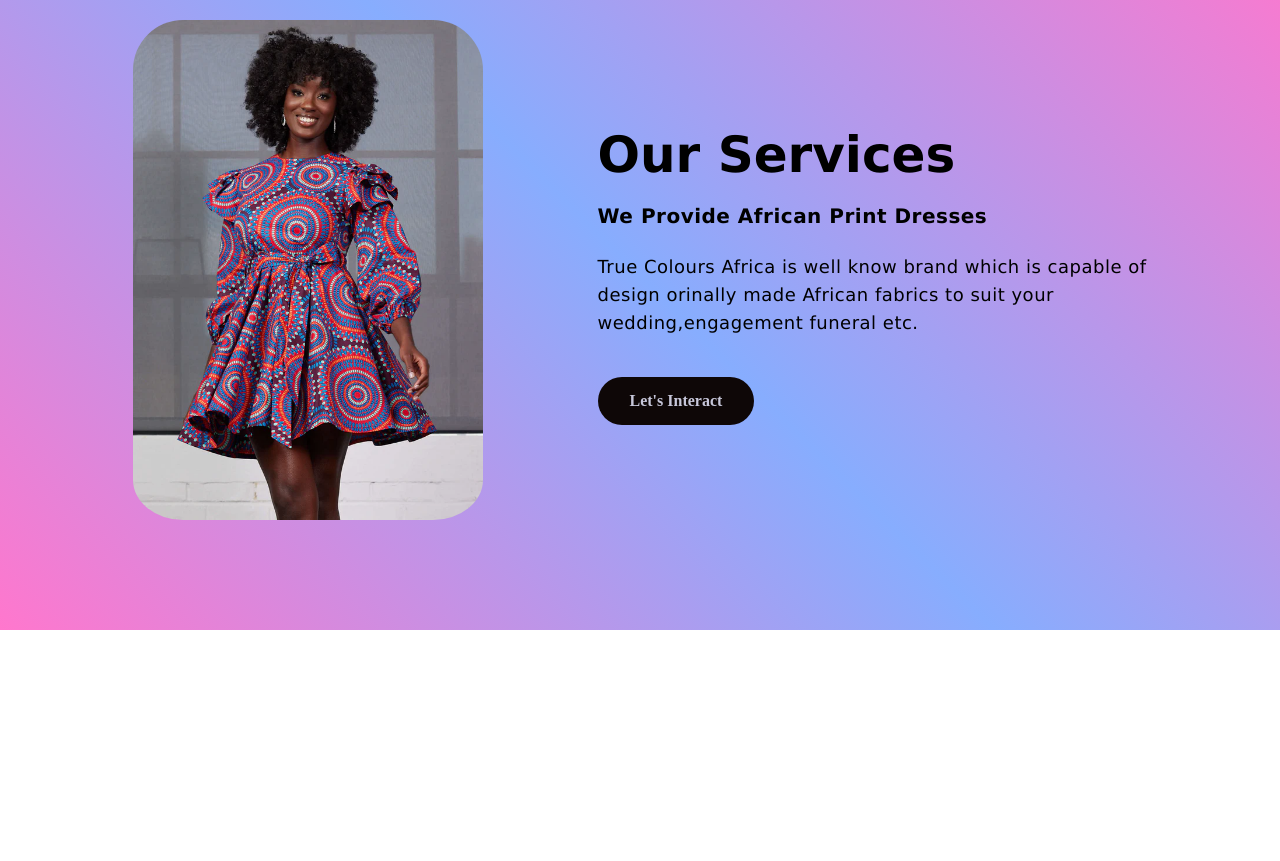
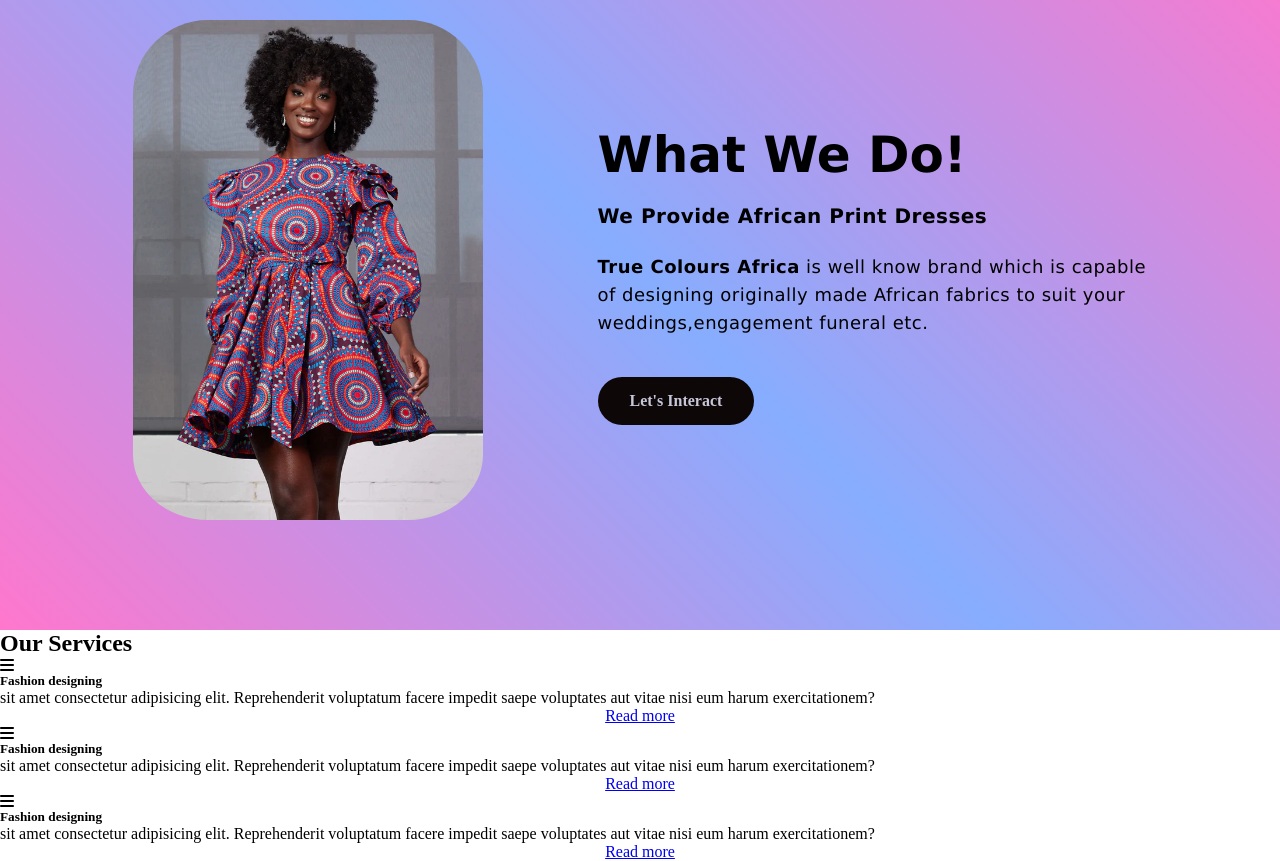
Before and after one commit to valkraidy/New-mini-project, a plain HTML site: page Index.html in a window 1280 px wide. Shown: the part 880-1741 px from the top of the page. Before the commit the page ends 1510 px from the top, so only its background shows below. Drawn offline with Linux system fonts and the light colour scheme.

Commit message:
New mini project.

```diff
--- a/Index.html
+++ b/Index.html
@@ -1,6 +1,7 @@
 <html>
 
 <head>
+
 
     <title>Afican </title>
     <link rel="stylesheet" href="https://cdnjs.cloudflare.com/ajax/libs/font-awesome/6.2.0/css/all.min.css" integrity="sha512-xh6O/CkQoPOWDdYTDqeRdPCVd1SpvCA9XXcUnZS2FmJNp1coAFzvtCN9BmamE+4aHK8yyUHUSCcJHgXloTyT2A==" crossorigin="anonymous" referrerpolicy="no-referrer" />
@@ -53,12 +54,6 @@
 
 
 
-
-
-
-
-
-
         </div>
 
 <!--About Section Start-->
@@ -66,10 +61,10 @@
     <div class="main">
         <img src="ytrewq.webp" >
         <div class="about-text">
-            <h2>Our services</h2>
+            <h2>What We Do!</h2>
             <h4>We provide African Print dresses</h4>
-            <p>True Colours Africa is well know brand which is capable
-                of design orinally made African fabrics to suit your wedding,engagement
+            <p><b>True Colours Africa</b> is well know brand which is capable
+                of designing originally made African fabrics to suit your weddings,engagement
                 funeral etc.
             </p>
             <button type="button">Let's Interact
@@ -77,11 +72,68 @@
 
 
 
-
         </div>
 
     </div>
 </section>
-       <!--About Section Start-->
+       <!--Service Section Start-->
+       <div class="service">
+        <div class="title">
+            <h2>Our Services</h2>
+
+        </div>
+        <div class="box">
+            <div class="card">
+                <i class="fas fa-bars"></i>
+                <h5>Fashion designing</h5>
+                <div class="pra"></div>
+                <p> sit amet consectetur adipisicing elit. Reprehenderit voluptatum facere impedit saepe voluptates aut vitae nisi eum harum exercitationem?</p>
+
+                <p style="text-align: center;">
+                    <a class="button" href="#">Read more</a>
+
+                </p>
+
+
+            </div>
+
+        </div>
+        <div class="card">
+            <i class="fas fa-bars"></i>
+            <h5>Fashion designing</h5>
+            <div class="pra"></div>
+            <p> sit amet consectetur adipisicing elit. Reprehenderit voluptatum facere impedit saepe voluptates aut vitae nisi eum harum exercitationem?</p>
+
+            <p style="text-align: center;">
+                <a class="button" href="#">Read more</a>
+
+            </p>
+
+
+        </div>
+
+       </div>
+       <div class="card">
+        <i class="fas fa-bars"></i>
+        <h5>Fashion designing</h5>
+        <div class="pra"></div>
+        <p> sit amet consectetur adipisicing elit. Reprehenderit voluptatum facere impedit saepe voluptates aut vitae nisi eum harum exercitationem?</p>
+
+        <p style="text-align: center;">
+            <a class="button" href="#">Read more</a>
+
+        </p>
+
+
+    </div>
+
+
+
+            </div>
+
+
+        </div>
+
+       </section>
 </body>
 </html>
--- a/Style.css
+++ b/Style.css
@@ -176,7 +176,7 @@ nav ul li a{
 .about img{
     height: 500px;
     width: 350px;
-    border-radius: 50px;
+    border-radius: 75px;
 
     padding-bottom: 10;
     transition: .4s;
```
